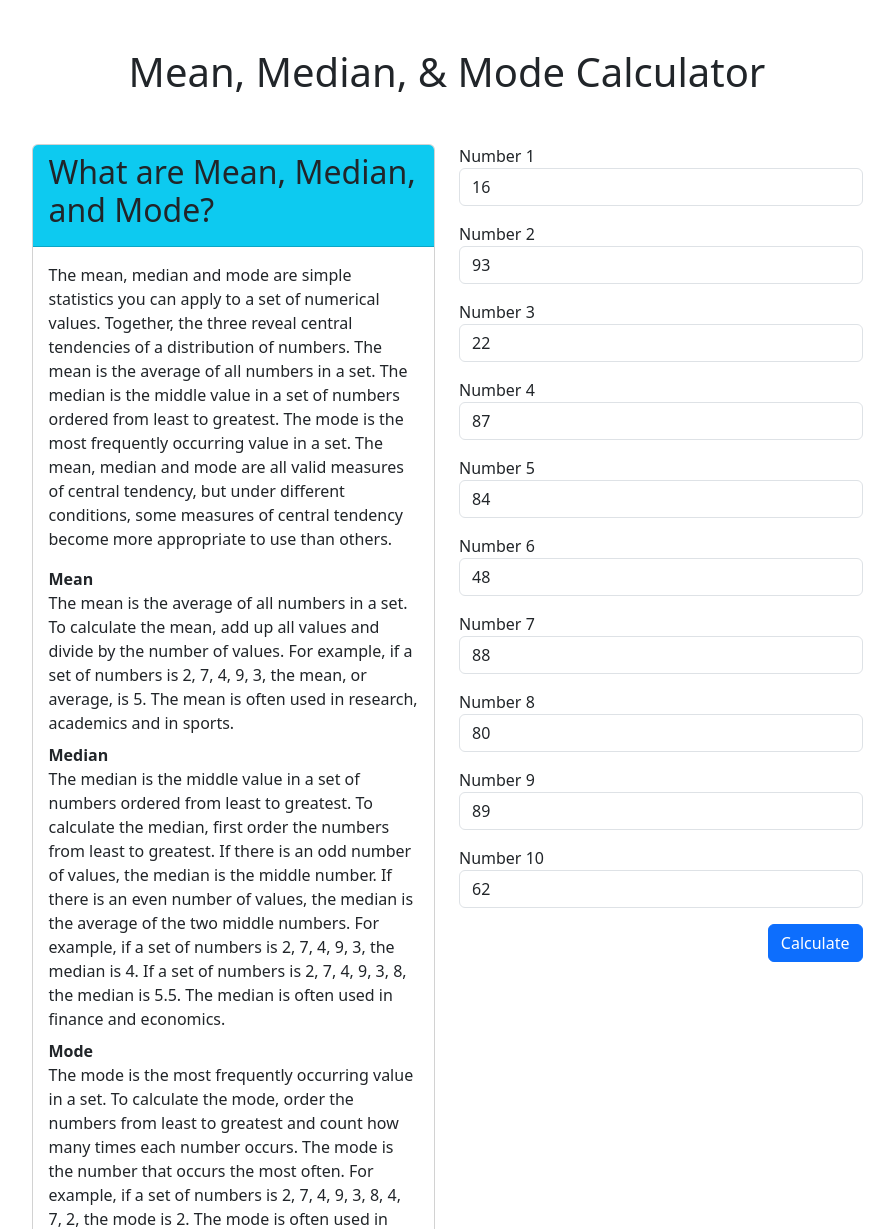
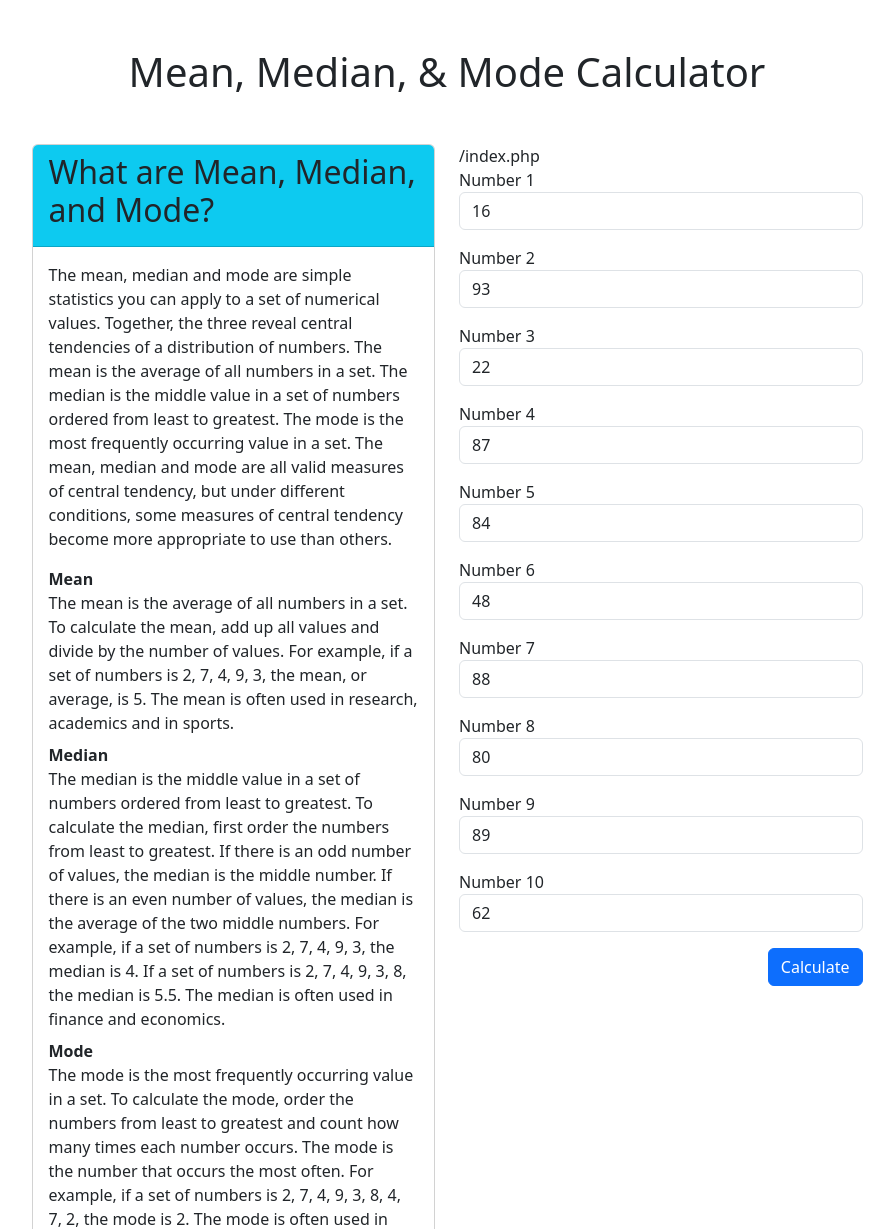
Before and after one commit to msuddaby/2025-workbook, a PHP site: page / in a window 1280 px wide. Shown: the top 1229 px of the page, without its empty margins (193-1087 px from the left). Run offline with PHP 8.4, Linux system fonts and the light colour scheme.

Commit message:
finish class

```diff
--- a/06-form-handling-post/index.php
+++ b/06-form-handling-post/index.php
@@ -54,13 +54,13 @@ include "../includes/header.php";
                             //     echo "</div>";
                             // }
 
-
+                            echo $_SERVER["PHP_SELF"];
                             // Use alternative syntax for control structures
                             for ($i = 1; $i <= 10; $i++) :
                             ?>
                                 <div class="mb-3">
                                     <label for="number<?php echo $i ?>">Number <?php echo $i ?></label>
-                                    <input type="number" class="form-control" id="number<?php echo $i ?>" name="number<?php echo $i ?>" placeholder="Enter a number" value="<?php echo rand(1, 100) ?>" />
+                                    <input type="number" class="form-control" id="number<?php echo $i ?>" name="number<?php echo $i ?>" placeholder="Enter a number" required value="<?php echo rand(1, 100) ?>" />
                                 </div>
                             <?php
                             endfor;
```
